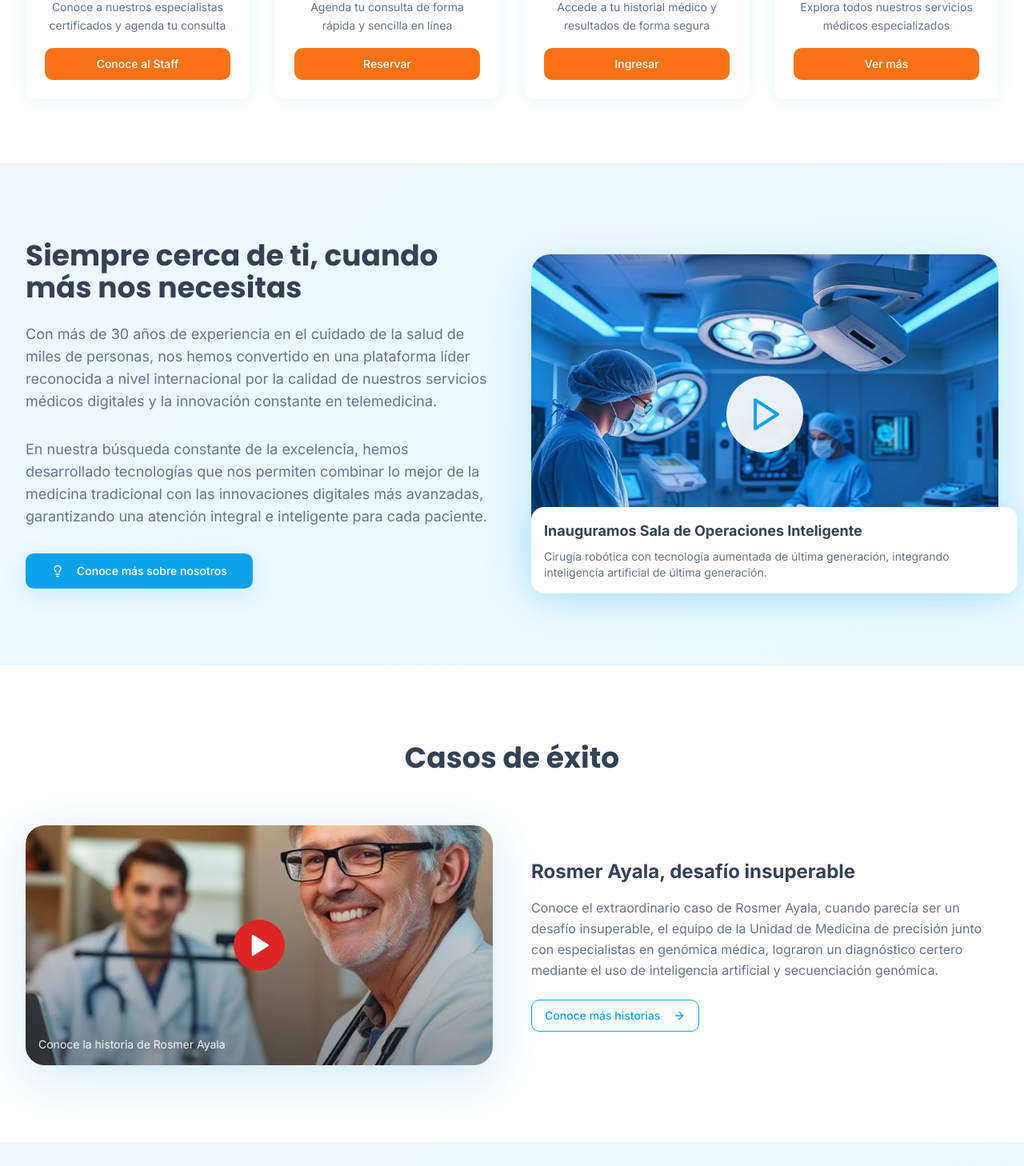
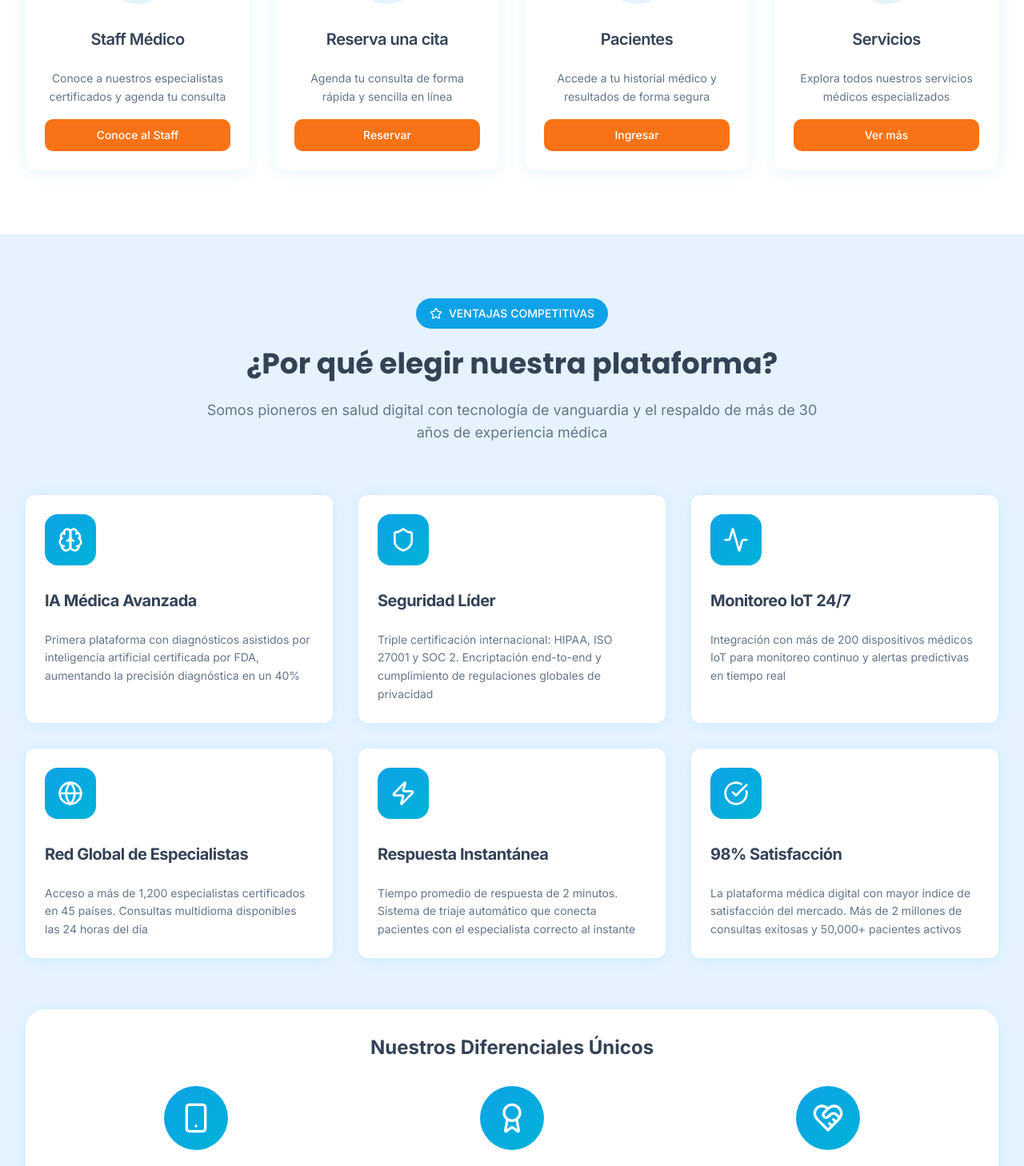
Before and after one commit to carlosleyenda/health-future-nexus, a React (Vite) app: page / in a window 1280 px wide. Shown: the part 1334-2792 px from the top of the page at 80% size. Built offline with nearby package versions, Linux system fonts and the light colour scheme.

Commit message:
feat: Add competitive advantages and navigation
The AI added a "Competitive Advantages" section to the landing page, highlighting the company's unique selling points. It also updated the navigation bar to include links for deeper exploration of the company's aspects.

```diff
--- a/src/pages/ModernIndex.tsx
+++ b/src/pages/ModernIndex.tsx
@@ -157,6 +157,38 @@ const ModernIndex = () => {
 
   return (
     <div className="min-h-screen bg-gradient-hero">
+      {/* Top Company Navigation */}
+      <section className="py-6 bg-white border-b border-gray-100">
+        <div className="max-w-7xl mx-auto px-4 sm:px-6 lg:px-8">
+          <div className="flex flex-wrap justify-center gap-8 text-sm">
+            <Button variant="ghost" className="text-professional hover:text-medical-primary font-medium px-4 py-2">
+              <Building className="mr-2 h-4 w-4" />
+              Nosotros
+            </Button>
+            <Button variant="ghost" className="text-professional hover:text-medical-primary font-medium px-4 py-2">
+              <Users className="mr-2 h-4 w-4" />
+              Nuestro Equipo
+            </Button>
+            <Button variant="ghost" className="text-professional hover:text-medical-primary font-medium px-4 py-2">
+              <Award className="mr-2 h-4 w-4" />
+              Acreditaciones
+            </Button>
+            <Button variant="ghost" className="text-professional hover:text-medical-primary font-medium px-4 py-2">
+              <Shield className="mr-2 h-4 w-4" />
+              Calidad y Seguridad
+            </Button>
+            <Button variant="ghost" className="text-professional hover:text-medical-primary font-medium px-4 py-2">
+              <TrendingUp className="mr-2 h-4 w-4" />
+              Innovación
+            </Button>
+            <Button variant="ghost" className="text-professional hover:text-medical-primary font-medium px-4 py-2">
+              <Globe className="mr-2 h-4 w-4" />
+              Responsabilidad Social
+            </Button>
+          </div>
+        </div>
+      </section>
+
       {/* Hero Section */}
       <section className="relative py-20 lg:py-32 overflow-hidden">
         <div className="max-w-7xl mx-auto px-4 sm:px-6 lg:px-8">
@@ -377,6 +409,164 @@ const ModernIndex = () => {
                 </Button>
               </CardContent>
             </Card>
+          </div>
+        </div>
+      </section>
+
+      {/* Competitive Advantages Section */}
+      <section className="py-16 lg:py-20 bg-medical-lighter">
+        <div className="max-w-7xl mx-auto px-4 sm:px-6 lg:px-8">
+          <div className="text-center mb-16">
+            <Badge className="mb-6 bg-medical-primary text-white px-4 py-2 text-sm font-medium">
+              <Star className="w-4 h-4 mr-2" />
+              VENTAJAS COMPETITIVAS
+            </Badge>
+            <h2 className="font-display text-3xl lg:text-4xl font-bold text-professional mb-6">
+              ¿Por qué elegir nuestra plataforma?
+            </h2>
+            <p className="text-lg text-muted-foreground max-w-3xl mx-auto">
+              Somos pioneros en salud digital con tecnología de vanguardia y el respaldo de más de 30 años de experiencia médica
+            </p>
+          </div>
+
+          <div className="grid md:grid-cols-2 lg:grid-cols-3 gap-8">
+            <Card className="hover:shadow-medical transition-all duration-300 border-0 shadow-soft bg-white">
+              <CardHeader className="pb-6">
+                <div className="w-16 h-16 bg-gradient-primary rounded-2xl flex items-center justify-center mb-6">
+                  <Brain className="h-8 w-8 text-white" />
+                </div>
+                <CardTitle className="text-xl font-bold text-professional mb-3">
+                  IA Médica Avanzada
+                </CardTitle>
+              </CardHeader>
+              <CardContent>
+                <CardDescription className="text-muted-foreground leading-relaxed">
+                  Primera plataforma con diagnósticos asistidos por inteligencia artificial certificada por FDA, aumentando la precisión diagnóstica en un 40%
+                </CardDescription>
+              </CardContent>
+            </Card>
+
+            <Card className="hover:shadow-medical transition-all duration-300 border-0 shadow-soft bg-white">
+              <CardHeader className="pb-6">
+                <div className="w-16 h-16 bg-gradient-primary rounded-2xl flex items-center justify-center mb-6">
+                  <Shield className="h-8 w-8 text-white" />
+                </div>
+                <CardTitle className="text-xl font-bold text-professional mb-3">
+                  Seguridad Líder
+                </CardTitle>
+              </CardHeader>
+              <CardContent>
+                <CardDescription className="text-muted-foreground leading-relaxed">
+                  Triple certificación internacional: HIPAA, ISO 27001 y SOC 2. Encriptación end-to-end y cumplimiento de regulaciones globales de privacidad
+                </CardDescription>
+              </CardContent>
+            </Card>
+
+            <Card className="hover:shadow-medical transition-all duration-300 border-0 shadow-soft bg-white">
+              <CardHeader className="pb-6">
+                <div className="w-16 h-16 bg-gradient-primary rounded-2xl flex items-center justify-center mb-6">
+                  <Activity className="h-8 w-8 text-white" />
+                </div>
+                <CardTitle className="text-xl font-bold text-professional mb-3">
+                  Monitoreo IoT 24/7
+                </CardTitle>
+              </CardHeader>
+              <CardContent>
+                <CardDescription className="text-muted-foreground leading-relaxed">
+                  Integración con más de 200 dispositivos médicos IoT para monitoreo continuo y alertas predictivas en tiempo real
+                </CardDescription>
+              </CardContent>
+            </Card>
+
+            <Card className="hover:shadow-medical transition-all duration-300 border-0 shadow-soft bg-white">
+              <CardHeader className="pb-6">
+                <div className="w-16 h-16 bg-gradient-primary rounded-2xl flex items-center justify-center mb-6">
+                  <Globe className="h-8 w-8 text-white" />
+                </div>
+                <CardTitle className="text-xl font-bold text-professional mb-3">
+                  Red Global de Especialistas
+                </CardTitle>
+              </CardHeader>
+              <CardContent>
+                <CardDescription className="text-muted-foreground leading-relaxed">
+                  Acceso a más de 1,200 especialistas certificados en 45 países. Consultas multidioma disponibles las 24 horas del día
+                </CardDescription>
+              </CardContent>
+            </Card>
+
+            <Card className="hover:shadow-medical transition-all duration-300 border-0 shadow-soft bg-white">
+              <CardHeader className="pb-6">
+                <div className="w-16 h-16 bg-gradient-primary rounded-2xl flex items-center justify-center mb-6">
+                  <Zap className="h-8 w-8 text-white" />
+                </div>
+                <CardTitle className="text-xl font-bold text-professional mb-3">
+                  Respuesta Instantánea
+                </CardTitle>
+              </CardHeader>
+              <CardContent>
+                <CardDescription className="text-muted-foreground leading-relaxed">
+                  Tiempo promedio de respuesta de 2 minutos. Sistema de triaje automático que conecta pacientes con el especialista correcto al instante
+                </CardDescription>
+              </CardContent>
+            </Card>
+
+            <Card className="hover:shadow-medical transition-all duration-300 border-0 shadow-soft bg-white">
+              <CardHeader className="pb-6">
+                <div className="w-16 h-16 bg-gradient-primary rounded-2xl flex items-center justify-center mb-6">
+                  <CheckCircle className="h-8 w-8 text-white" />
+                </div>
+                <CardTitle className="text-xl font-bold text-professional mb-3">
+                  98% Satisfacción
+                </CardTitle>
+              </CardHeader>
+              <CardContent>
+                <CardDescription className="text-muted-foreground leading-relaxed">
+                  La plataforma médica digital con mayor índice de satisfacción del mercado. Más de 2 millones de consultas exitosas y 50,000+ pacientes activos
+                </CardDescription>
+              </CardContent>
+            </Card>
+          </div>
+
+          {/* Key Differentiators */}
+          <div className="mt-16 bg-white rounded-3xl p-8 shadow-soft">
+            <h3 className="text-2xl font-bold text-professional text-center mb-8">
+              Nuestros Diferenciales Únicos
+            </h3>
+            <div className="grid md:grid-cols-3 gap-8">
+              <div className="text-center">
+                <div className="w-20 h-20 bg-gradient-primary rounded-full flex items-center justify-center mx-auto mb-4">
+                  <Smartphone className="h-10 w-10 text-white" />
+                </div>
+                <h4 className="text-lg font-semibold text-professional mb-3">
+                  Tecnología Propia
+                </h4>
+                <p className="text-muted-foreground text-sm">
+                  Desarrollamos nuestras propias soluciones tecnológicas sin depender de terceros
+                </p>
+              </div>
+              <div className="text-center">
+                <div className="w-20 h-20 bg-gradient-primary rounded-full flex items-center justify-center mx-auto mb-4">
+                  <Award className="h-10 w-10 text-white" />
+                </div>
+                <h4 className="text-lg font-semibold text-professional mb-3">
+                  Acreditación JCI
+                </h4>
+                <p className="text-muted-foreground text-sm">
+                  Única plataforma digital con triple acreditación JCI consecutiva
+                </p>
+              </div>
+              <div className="text-center">
+                <div className="w-20 h-20 bg-gradient-primary rounded-full flex items-center justify-center mx-auto mb-4">
+                  <HeartHandshake className="h-10 w-10 text-white" />
+                </div>
+                <h4 className="text-lg font-semibold text-professional mb-3">
+                  Atención Integral
+                </h4>
+                <p className="text-muted-foreground text-sm">
+                  Seguimiento completo desde prevención hasta rehabilitación
+                </p>
+              </div>
+            </div>
           </div>
         </div>
       </section>
```
